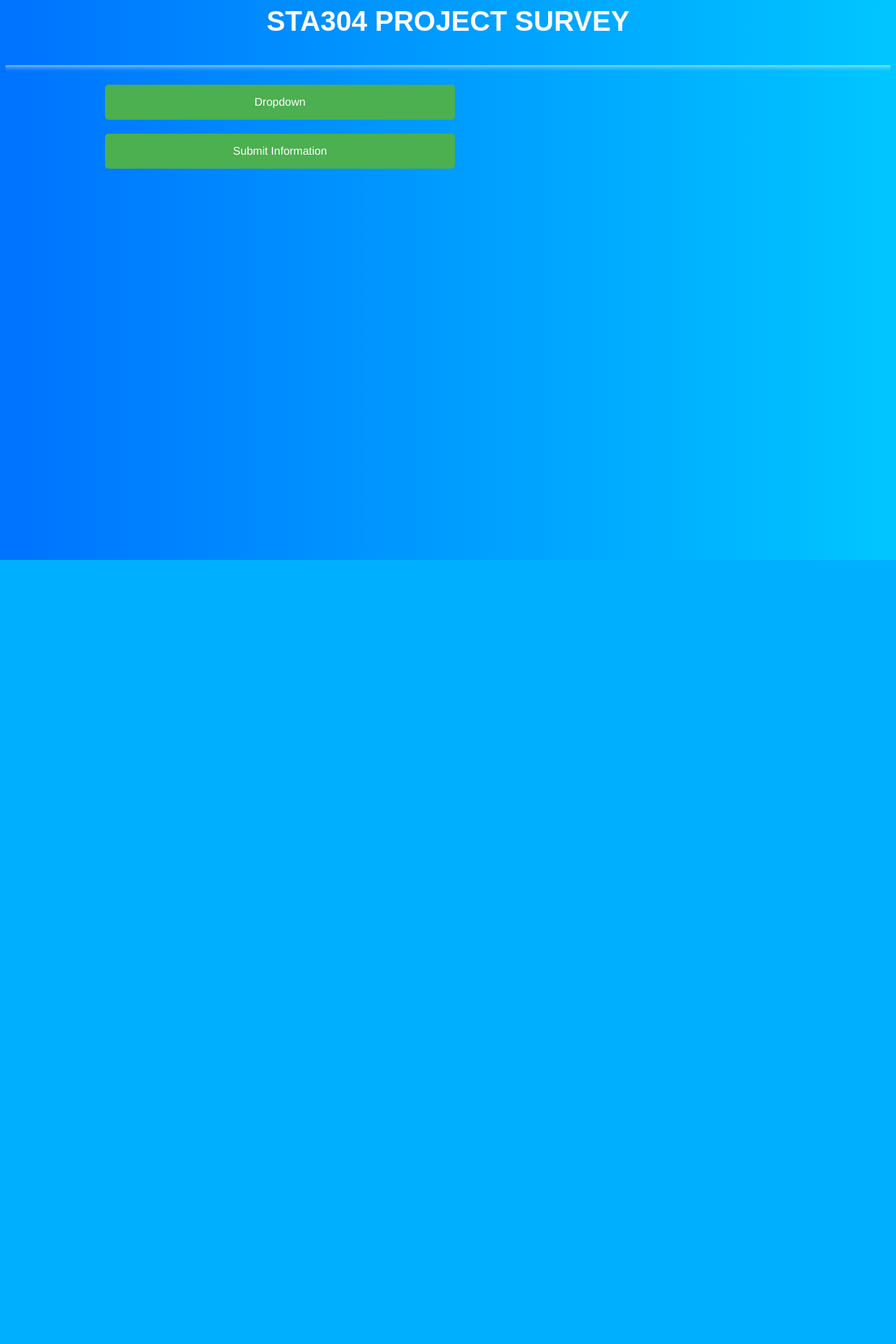
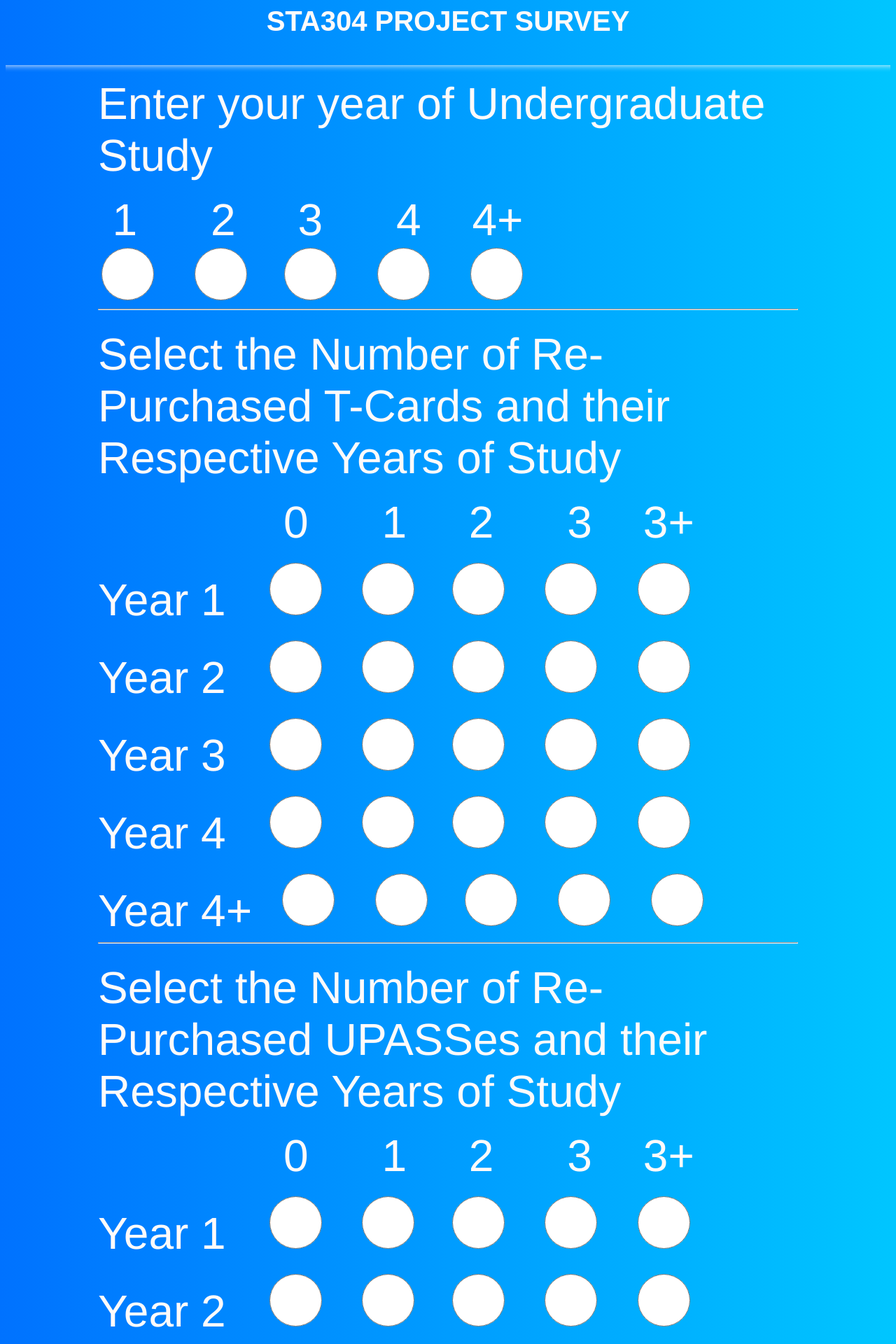
Before and after one commit to ArsalaBangash/STA304ProjectForm, a PHP site: page / in a window 1280 px wide. Shown: the top 1920 px of the page at 70% size. Before the commit the page ends 800 px from the top, so only its background shows below. Run offline with PHP 8.4, Linux system fonts and the light colour scheme; some libraries are stand-ins or nearby versions.

Commit message:
Back to basics with a few improvements

```diff
--- a/index.php
+++ b/index.php
@@ -29,7 +29,7 @@
     }
 ?>
 
-<!-- <html>
+<html>
     <head>
 
         <title>STA304</title>
@@ -93,12 +93,12 @@
             }
 
             button {
-                font-family: helvetica, sans-serif;
-                color: snow;
-                padding: 5px 5px 12px 5px;
-                font-size: 40px;
-                border-radius: 5px;
-                border: 1px solid snow;
+                background-color: #4CAF50;
+                color: white;
+                padding: 16px;
+                font-size: 16px;
+                border: none;
+                cursor: pointer;
                 width: 500px;
             }
 
@@ -128,12 +128,12 @@
                 <label>Enter your year of Undergraduate Study</label>
                 <br>
                 <br>
-                &emsp;&emsp;&emsp;&emsp;&emsp;&emsp;&emsp;&emsp;&emsp;
+                &emsp;
 
-                <label for="yearRadio">1</label> &emsp;&emsp;&emsp;
-                <label for="yearRadio">2</label> &emsp;&emsp;&emsp;
-                <label for="yearRadio">3</label> &emsp;&emsp;&emsp;
-                <label for="yearRadio">4</label> &emsp;&emsp;&emsp;
+                <label for="yearRadio">1</label> &emsp;&emsp;&emsp;&emsp;&emsp;&emsp;
+                <label for="yearRadio">2</label> &emsp;&emsp;&emsp;&emsp;&emsp;
+                <label for="yearRadio">3</label> &emsp;&emsp;&emsp;&emsp;&emsp;&emsp;
+                <label for="yearRadio">4</label> &emsp;&emsp;&emsp;&emsp;
                 <label for="yearRadio">4+</label> <br>
 
                 <input type="radio" id="yearRadio" value="1" name="yearRadio" class="radioControl">&emsp;&emsp;&nbsp;&nbsp;&nbsp;
@@ -147,11 +147,12 @@
                 <br>
                 <br>
                 &emsp;&emsp;&emsp;&emsp;&emsp;&emsp;&emsp;&emsp;&emsp;
+                &emsp;&emsp;&emsp;&emsp;&emsp;&emsp;&emsp;
 
-                <label for="yearRadio">0</label> &emsp;&emsp;&emsp;
-                <label for="yearRadio">1</label> &emsp;&emsp;&emsp;
-                <label for="yearRadio">2</label> &emsp;&emsp;&emsp;
-                <label for="yearRadio">3</label> &emsp;&emsp;&emsp;
+                <label for="yearRadio">0</label> &emsp;&emsp;&emsp;&emsp;&emsp;&emsp;
+                <label for="yearRadio">1</label> &emsp;&emsp;&emsp;&emsp;&emsp;
+                <label for="yearRadio">2</label> &emsp;&emsp;&emsp;&emsp;&emsp;&emsp;
+                <label for="yearRadio">3</label> &emsp;&emsp;&emsp;&emsp;
                 <label for="yearRadio">3+</label> <br><br>
 
                 <label for="year1TRadio">Year 1</label> &emsp;&emsp;&emsp;
@@ -197,11 +198,12 @@
                 <label>Select the Number of Re-Purchased UPASSes and their Respective Years of Study</label> <br> <br>
 
                 &emsp;&emsp;&emsp;&emsp;&emsp;&emsp;&emsp;&emsp;&emsp;
+                &emsp;&emsp;&emsp;&emsp;&emsp;&emsp;&emsp;
 
-                <label for="yearRadio">0</label> &emsp;&emsp;&emsp;
-                <label for="yearRadio">1</label> &emsp;&emsp;&emsp;
-                <label for="yearRadio">2</label> &emsp;&emsp;&emsp;
-                <label for="yearRadio">3</label> &emsp;&emsp;&emsp;
+                <label for="yearRadio">0</label> &emsp;&emsp;&emsp;&emsp;&emsp;&emsp;
+                <label for="yearRadio">1</label> &emsp;&emsp;&emsp;&emsp;&emsp;
+                <label for="yearRadio">2</label> &emsp;&emsp;&emsp;&emsp;&emsp;&emsp;
+                <label for="yearRadio">3</label> &emsp;&emsp;&emsp;&emsp;
                 <label for="yearRadio">3+</label> <br><br>
 
                 <label for="year1URadio">Year 1</label> &emsp;&emsp;&emsp;
@@ -290,183 +292,4 @@
             });
         </script>
     </body>
-</html> -->
-
-<html>
-    <head>
-
-        <title>STA304</title>
-
-        <script src="https://ajax.googleapis.com/ajax/libs/jquery/3.1.0/jquery.min.js"></script>
-
-        <style type="text/css">
-
-                    /* Dropdown Button */
-            .dropbtn {
-            background-color: #4CAF50;
-            color: white;
-            padding: 16px;
-            font-size: 16px;
-            border: none;
-            cursor: pointer;
-            margin: 10px;
-            }
-
-            /* Dropdown button on hover & focus */
-            .dropbtn:hover, .dropbtn:focus {
-            background-color: #3e8e41;
-            }
-
-            /* The container <div> - needed to position the dropdown content */
-            .dropdown {
-            position: relative;
-            display: inline-block;
-            }
-
-            /* Dropdown Content (Hidden by Default) */
-            .dropdown-content {
-            display: none;
-            position: absolute;
-            background-color: #f9f9f9;
-            min-width: 160px;
-            box-shadow: 0px 8px 16px 0px rgba(0,0,0,0.2);
-            }
-
-            /* Links inside the dropdown */
-            .dropdown-content p {
-            color: black;
-            padding: 12px 16px;
-            text-decoration: none;
-            display: block;
-            }
-
-            /* Change color of dropdown links on hover */
-            .dropdown-content p:hover {background-color: #f1f1f1}
-
-            /* Show the dropdown menu (use JS to add this class to the .dropdown-content container when the user clicks on the dropdown button) */
-            .show {display:block;}
-
-
-
-            hr.style18:before {
-                display: block;
-                content: "";
-                height: 30px;
-                margin-top: -31px;
-                border-style: solid;
-                border-color: snow;
-                border-width: 0 0 1px 0;
-                border-radius: 20px;
-            }
-
-            .radioControl {
-                color: deepskyblue;
-                top: 2px;
-                left: 0;
-                width: 75px;
-                height: 75px;
-                background: deepskyblue;
-            }
-
-            hr.style13 {
-                height: 10px;
-                border: 0;
-                box-shadow: 0 10px 10px -10px snow inset;
-            }
-
-
-
-            body {
-                background: #00c6ff; /* fallback for old browsers */
-                background: -webkit-linear-gradient(to left, #00c6ff , #0072ff); /* Chrome 10-25, Safari 5.1-6 */
-                background: linear-gradient(to left, #00c6ff , #0072ff); /* W3C, IE 10+/ Edge, Firefox 16+, Chrome 26+, Opera 12+, Safari 7+ */
-                font-family: helvetica, sans-serif;
-                font-size: 100%;
-            }
-
-            h3 {
-                font-family: "Liberation Sans";
-                text-align: center;
-                color: snow;
-                font-size: 250%;
-
-
-            }
-
-            input {
-                padding: 5px 5px 12px 5px;
-                font-size: 40px;
-                border-radius: 5px;
-                border: 1px solid snow;
-                width: 500px;
-
-            }
-
-            button {
-                font-family: helvetica, sans-serif;
-                color: snow;
-                padding: 5px 5px 12px 5px;
-                font-size: 40px;
-                border-radius: 5px;
-                border: 1px solid snow;
-                width: 500px;
-            }
-
-            label {
-                font-size: 400%;
-                color: snow;
-            }
-
-            #wrapper {
-                width: 1000px;
-                margin: 0 auto;
-            }
-        </style>
-
-
-
-
-    </head>
-    <body>
-
-        <h3>STA304 PROJECT SURVEY</h3>
-        <hr class="style13">
-
-
-
-        <div id="wrapper">
-        <div class="dropdown">
-          <button onclick="myFunction()" class="dropbtn">Dropdown</button>
-          <div id="myDropdown" class="dropdown-content">
-            <p>Link 1</p>
-            <p>Link 2</p>
-            <p>Link 3</p>
-          </div>
-        </div>
-
-        <button type="submit" id="submit" class="dropbtn">Submit Information</button>
-    </div>
-
-        <script type="text/javascript">
-
-        function myFunction() {
-            document.getElementById("myDropdown").classList.toggle("show");
-            }
-
-            // Close the dropdown menu if the user clicks outside of it
-            window.onclick = function(event) {
-                if (!event.target.matches('.dropbtn')) {
-
-                    var dropdowns = document.getElementsByClassName("dropdown-content");
-                    var i;
-                    for (i = 0; i < dropdowns.length; i++) {
-                      var openDropdown = dropdowns[i];
-                      if (openDropdown.classList.contains('show')) {
-                        openDropdown.classList.remove('show');
-                      }
-                    }
-                }
-            }
-        </script>
-    </body>
 </html>
```
